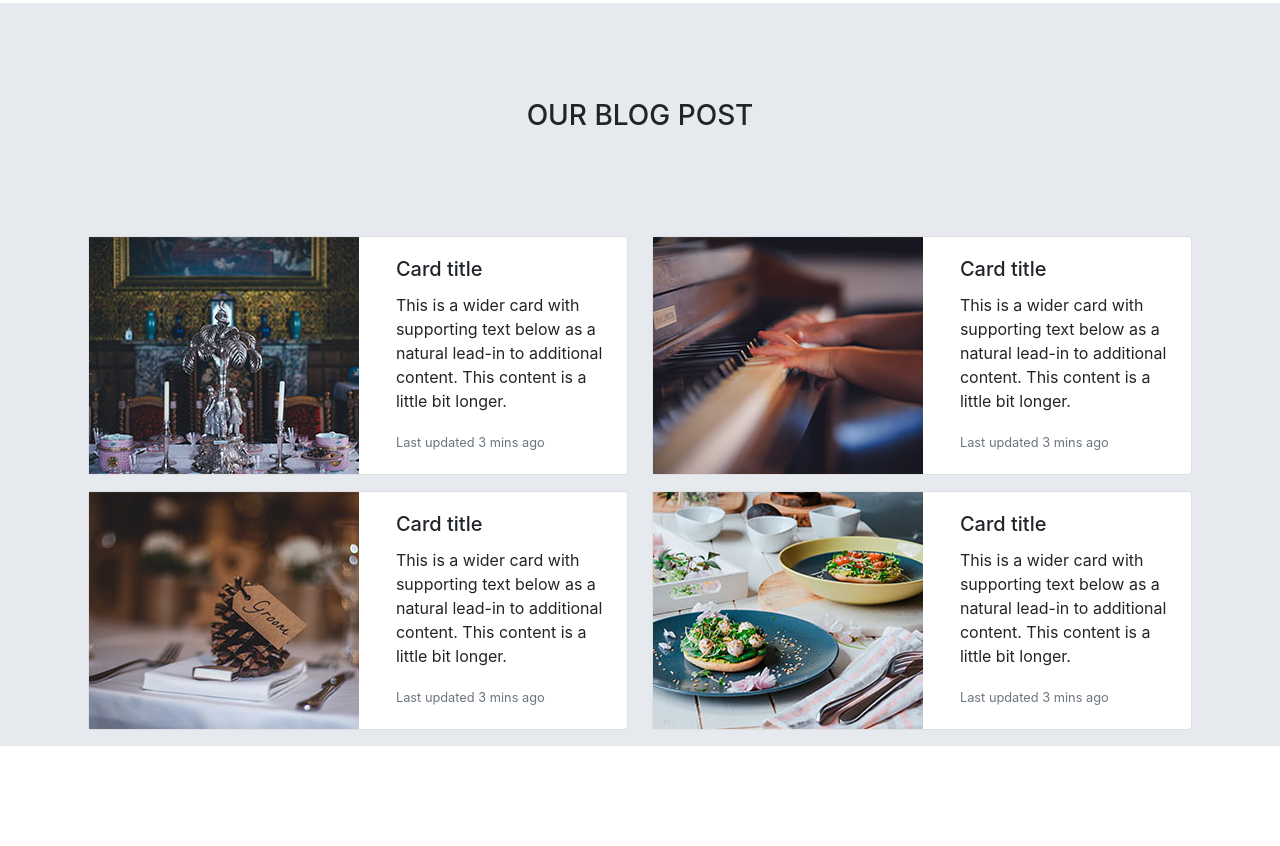
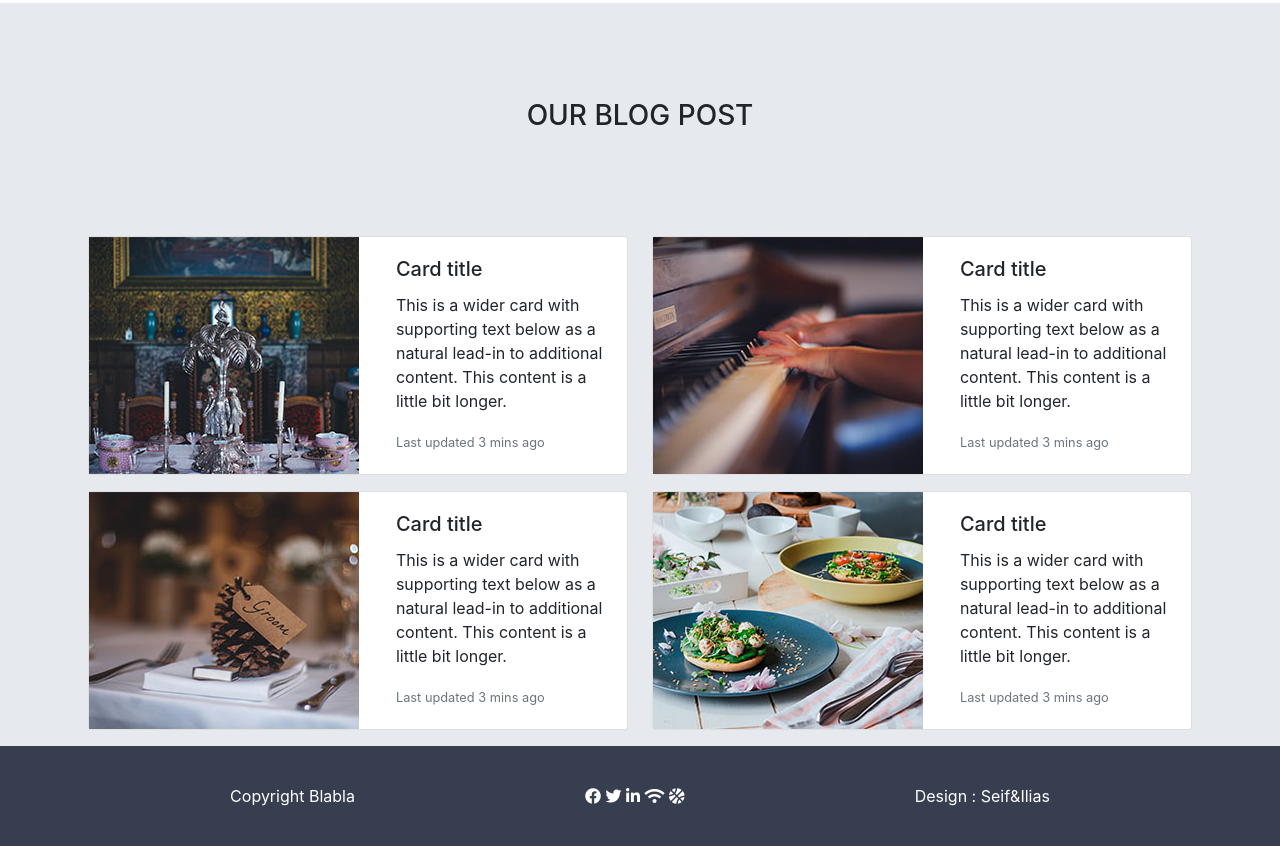
Before and after one commit to IliasHanma/duoExo, a website: page index.html in a window 1280 px wide. Shown: the part 3410-4256 px from the top of the page. Before the commit the page ends 4156 px from the top, so only its background shows below. Drawn offline with nearby package versions, Linux system fonts and the light colour scheme; a web font is replaced by a local one.

Commit message:
ajout footer index

```diff
--- a/index.html
+++ b/index.html
@@ -325,6 +325,21 @@
 
     </section>
 
+    <!-- Footer -->
+    <footer>
+
+        <div><span>Copyright Blabla</span></div>
+        <div>
+            <i class="fab fa-facebook"></i>
+            <i class="fab fa-twitter"></i>
+            <i class="fab fa-linkedin-in"></i>
+            <i class="fas fa-wifi"></i>
+            <i class="fas fa-basketball-ball"></i>
+
+        </div>
+        <div><span>Design : Seif&Ilias<span></div>
+
+    </footer>
 
 
 
```
